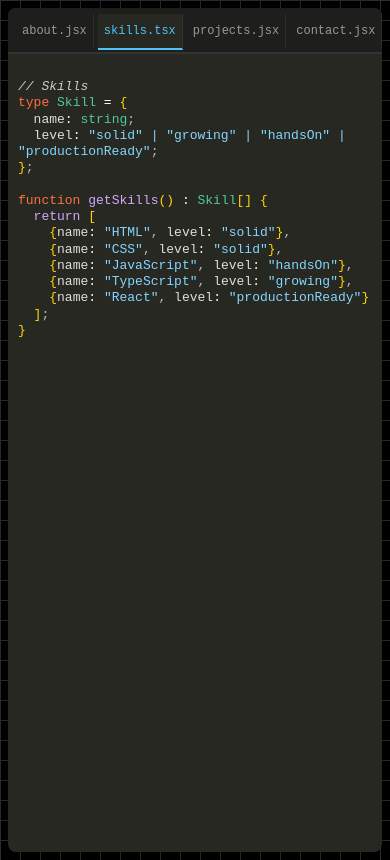
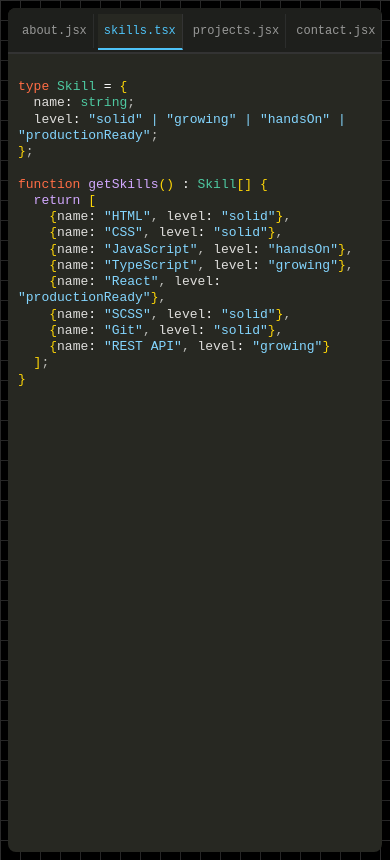
Before and after one commit to woodw1n/vscode-portfolio, a React (Vite) app: page / in a window 390 px wide. Both pictures are taken after a click on the element "skills.tsx". Built offline with nearby package versions, Linux system fonts and the light colour scheme.

Commit message:
update mobile.css v0.12

```diff
--- a/src/components/SkillsContent.tsx
+++ b/src/components/SkillsContent.tsx
@@ -2,8 +2,6 @@ export default function SkillsContent() {
   return (
     <pre className="code-block">
       <code>
-        <span className="token comment">// Skills</span>{"\n"}
-
         <span className="token keyword">type</span>{" "}
         <span className="token type">Skill</span>{" "}
         <span className="token operator-white">=</span>{" "}
@@ -99,6 +97,42 @@ export default function SkillsContent() {
         <span className="token operator-white">:</span>{" "}
         <span className="token string">"productionReady"</span>
         <span className="token operator-yellow">{"}"}</span>
+        <span className="token punctuation">,</span>
+
+        {"\n    "}
+        <span className="token operator-yellow">{"{"}</span>
+        <span className="token property">name</span>
+        <span className="token operator-white">:</span>{" "}
+        <span className="token string">"SCSS"</span>
+        <span className="token punctuation">,</span>{" "}
+        <span className="token property">level</span>
+        <span className="token operator-white">:</span>{" "}
+        <span className="token string">"solid"</span>
+        <span className="token operator-yellow">{"}"}</span>
+        <span className="token punctuation">,</span>
+
+        {"\n    "}
+        <span className="token operator-yellow">{"{"}</span>
+        <span className="token property">name</span>
+        <span className="token operator-white">:</span>{" "}
+        <span className="token string">"Git"</span>
+        <span className="token punctuation">,</span>{" "}
+        <span className="token property">level</span>
+        <span className="token operator-white">:</span>{" "}
+        <span className="token string">"solid"</span>
+        <span className="token operator-yellow">{"}"}</span>
+        <span className="token punctuation">,</span>
+
+        {"\n    "}
+        <span className="token operator-yellow">{"{"}</span>
+        <span className="token property">name</span>
+        <span className="token operator-white">:</span>{" "}
+        <span className="token string">"REST API"</span>
+        <span className="token punctuation">,</span>{" "}
+        <span className="token property">level</span>
+        <span className="token operator-white">:</span>{" "}
+        <span className="token string">"growing"</span>
+        <span className="token operator-yellow">{"}"}</span>
 
         {"\n  "}
         <span className="token operator-yellow">{"]"}</span>
```
